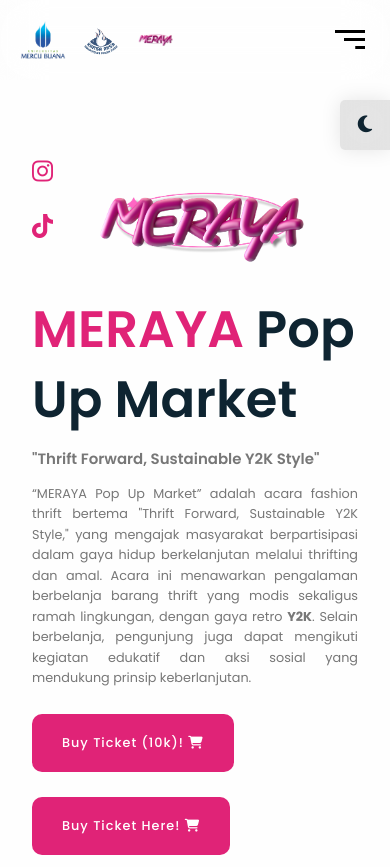
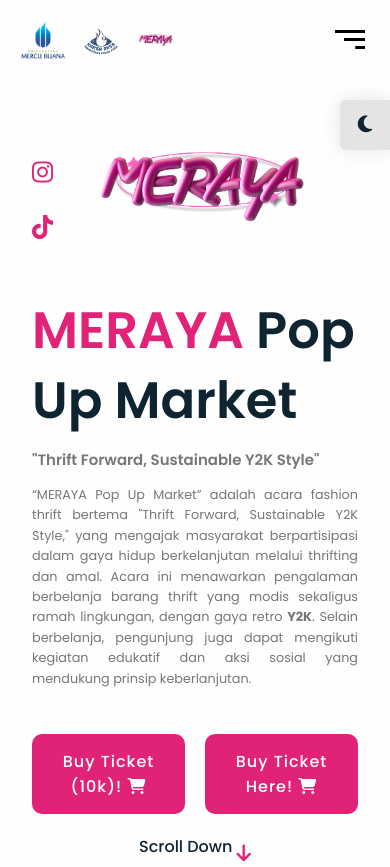
Before and after one commit to Kirigath/Meraya, a plain HTML site: page index.html in a window 390 px wide. Shown: the top 867 px of the page. Drawn offline with nearby package versions, Linux system fonts and the light colour scheme; some packages are replaced by stand-ins of ours; a script that the page names is missing; a web font is replaced by a local one.

Commit message:
Update style.css
update home btn

```diff
--- a/css/style.css
+++ b/css/style.css
@@ -296,6 +296,19 @@ header.sticky .nav-bar {
   max-width: 520px;
 }
 
+.btn-container {
+  display: flex;
+  gap: 15px;
+  flex-wrap: wrap;
+  margin-top: 20px;
+}
+
+.home-container .home-img img {
+  max-width: 500px;
+  transform: translate(0, 0);
+  margin: 0 auto;
+}
+
 .btn {
   background: var(--second-color);
   color: #fff;
@@ -306,19 +319,37 @@ header.sticky .nav-bar {
   padding: 20px 30px;
   letter-spacing: 1px;
   border-radius: 10px;
+  text-align: center;
+}
+
+
+
+.btn:link,
+.btn:visited {
+  background: var(--second-color);
+  /* Warna tombol */
+  color: #fff;
+  /* Warna teks */
+  text-decoration: none;
+  /* Hilangkan underline */
 }
 
 .btn:hover {
   background: var(--hover-color);
+  /* Warna saat hover */
+}
+
+.btn:active,
+.btn:focus {
+  /* Warna teks */
+  outline: none;
+  /* Hilangkan garis fokus */
+  text-decoration: none;
+  /* Pastikan tidak ada underline */
 }
 
 .home-container .home-img {
   position: relative;
-}
-
-.home-container .home-img img {
-  width: 90%;
-  transform: translate(100px, 0);
 }
 
 .home .scroll-down {
@@ -341,6 +372,100 @@ header.sticky .nav-bar {
 
   30% {
     transform: translateY(10px);
+  }
+}
+
+
+
+/* Untuk layar sangat kecil (max-width: 480px) */
+@media (max-width: 480px) {
+  .btn-container {
+    display: flex;
+    justify-content: space-between;
+    /* Tombol tetap kiri dan kanan */
+    gap: 10px;
+    /* Space antar tombol lebih kecil */
+    width: 100%;
+    margin-top: 20px;
+    /* Jarak atas tombol tetap ada */
+  }
+
+  .btn-container .btn {
+    font-size: 0.9rem;
+    /* Ukuran font lebih kecil */
+    padding: 12px 18px;
+    /* Padding lebih kecil */
+    flex: 1;
+    /* Tombol mengisi ruang dengan proporsional */
+  }
+}
+
+/* Untuk layar kecil (max-width: 768px) */
+@media (max-width: 768px) {
+  .btn-container {
+    display: flex;
+    justify-content: space-between;
+    /* Tombol tetap kiri dan kanan */
+    gap: 12px;
+    /* Space antar tombol sedikit lebih besar */
+    width: 100%;
+    margin-top: 20px;
+    /* Jarak atas tombol tetap ada */
+  }
+
+  .btn-container .btn {
+    font-size: 0.95rem;
+    /* Ukuran font sedikit lebih kecil */
+    padding: 14px 22px;
+    /* Padding sedikit lebih kecil */
+    flex: 1;
+    /* Tombol mengisi ruang dengan proporsional */
+  }
+}
+
+/* Untuk layar sedang (max-width: 1024px) */
+@media (max-width: 1024px) {
+  .btn-container {
+    display: flex;
+    justify-content: space-between;
+    /* Tombol tetap kiri dan kanan */
+    gap: 15px;
+    /* Space antar tombol default */
+    width: 100%;
+    margin-top: 20px;
+    /* Jarak atas tombol tetap ada */
+  }
+
+  .btn-container .btn {
+    font-size: 1rem;
+    /* Ukuran font default */
+    padding: 15px 25px;
+    /* Padding default lebih besar */
+    flex: 1;
+    /* Tombol mengisi ruang dengan proporsional */
+  }
+}
+
+/* Untuk layar lebih besar (max-width: 1200px) */
+@media (max-width: 1200px) {
+  .btn-container {
+    display: flex;
+    justify-content: space-between;
+    /* Tombol tetap kiri dan kanan */
+    gap: 20px;
+    /* Space antar tombol lebih besar */
+    width: 100%;
+    margin-top: 20px;
+    /* Jarak atas tombol tetap ada */
+  }
+
+  .btn-container .btn {
+    font-size: 1rem;
+    /* Ukuran font default */
+    padding: 15px 25px;
+    /* Padding default */
+    flex: 1;
+    /* Tombol mengisi ruang dengan proporsional */
   }
 }
 
@@ -663,7 +788,9 @@ a {
   color: inherit;
 }
 
-a:focus, a:active, a:visited {
+a:focus,
+a:active,
+a:visited {
   color: inherit;
   background-color: transparent;
 }
```
